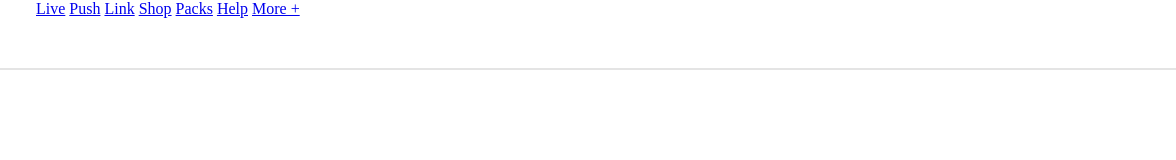
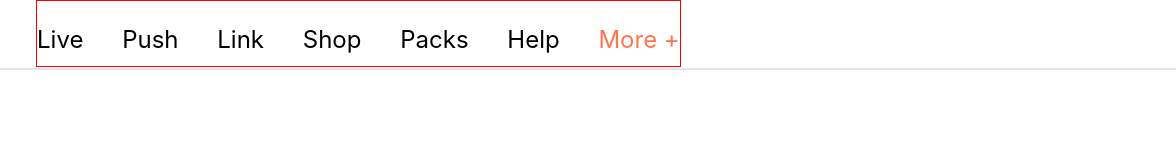
Before and after one commit to MYSTYX7/Ableton-About-Us, a plain HTML site: page index.html in a window 1280 px wide. Shown: the full height of the page, 104-1280 px from the left. Drawn offline with Linux system fonts and the light colour scheme.

Commit message:
Header changed

```diff
--- a/css/style.scss
+++ b/css/style.scss
@@ -2,6 +2,7 @@
   box-sizing: border-box;
   padding: 0;
   margin: 0;
+  font-family: futura-pt,Avenir, -apple-system, BlinkMacSystemFont, 'Segoe UI', Roboto, Oxygen, Ubuntu, Cantarell, 'Open Sans', 'Helvetica Neue', sans-serif;
 }
 
 header {
@@ -16,11 +17,20 @@ header {
       width: 60px;
       height: 35px;
     }
+
+    #left-navigation {
+      border: 1px solid red;
+      padding-top: 1.5rem;
+      font-size: 1.5rem;
+      a {
+        margin-right: 2rem;
+        color: black;
+        text-decoration: none;
+      }
+      a:last-child {
+        color: #ff764d;
+        margin-right: 0;
+      }
+    }
   }
-
-  //   a {
-  //     display: inline-block;
-  //     padding: 1.5rem;
-  //   }
-  // }
 }
```
Also changed, not shown: css/style.css.
